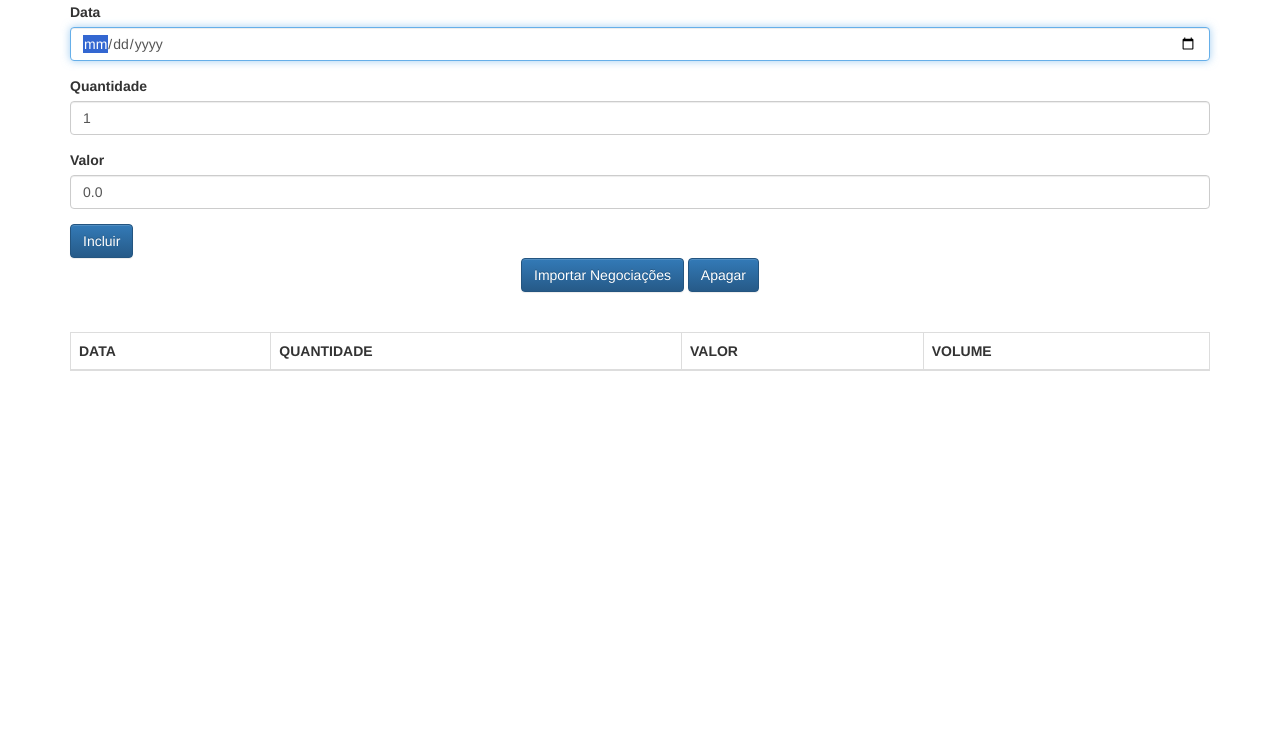
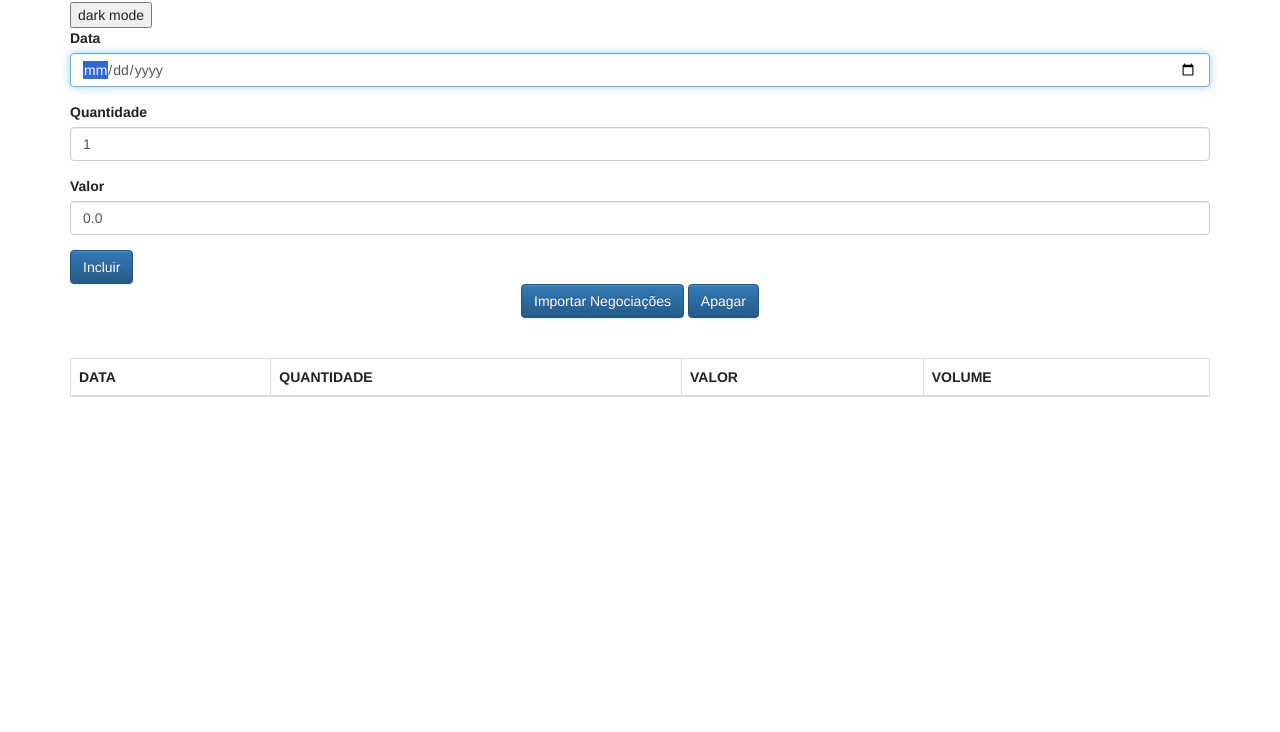
Before and after one commit to josiasmartins/javaScript-browser-patterns, a plain HTML site: page aluraframe/client/index.html in a window 1280 px wide. Shown: the part 68-800 px from the top of the page. Drawn offline with Linux system fonts and the light colour scheme.

Commit message:
adicionado o dark-mod na aplicação

```diff
--- /dev/null
+++ b/aluraframe/client/css/style.css
@@ -0,0 +1,14 @@
+:root {
+    --primary-color: #fff;
+    --secundary-color: #212121;
+}
+
+.dark-theme {
+    --primary-color: #000106;
+    --secundary-color: #fff;
+}
+
+body {
+    background-color: var(--primary-color);
+    color: var(--secundary-color);
+}
--- a/aluraframe/client/index.html
+++ b/aluraframe/client/index.html
@@ -5,11 +5,13 @@
     <title>Negociações</title>
     <link rel="stylesheet" href="css/bootstrap.css">
     <link rel="stylesheet" href="css/bootstrap-theme.css">
+    <link rel="stylesheet" href="./css/style.css">
 
 </head>
 <body class="container">
 
     <h1 class="text-center">Negociações</h1>
+    <button class="dark-theme">dark mode</button>
 
     <form class="form">
 
@@ -65,11 +67,22 @@
         // new: instancia uma classe
         var n1 = new Negociacao();
         n1.quantidade = 20;
-        console.log(n1);
+        n1.valor = 200;
+        console.log(n1, n2);
 
         var n2 = new Negociacao();
         console.log(n2);
 
+
+
+    </script>
+
+    <script>
+        var dark = document.querySelector('.dark-theme');
+
+        dark.onclick = function() {
+            document.body.classList.toggle('dark-theme');
+        }
     </script>
 </body>
 </html>
```
